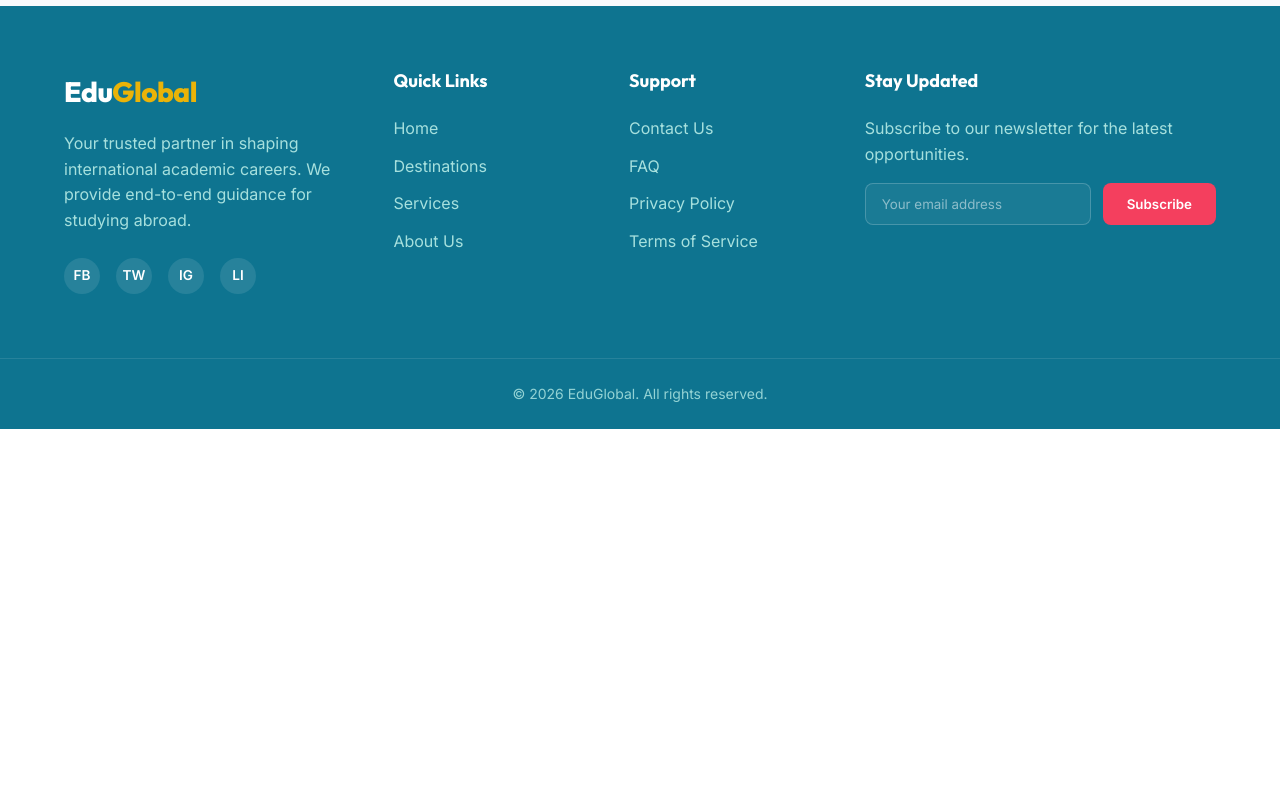
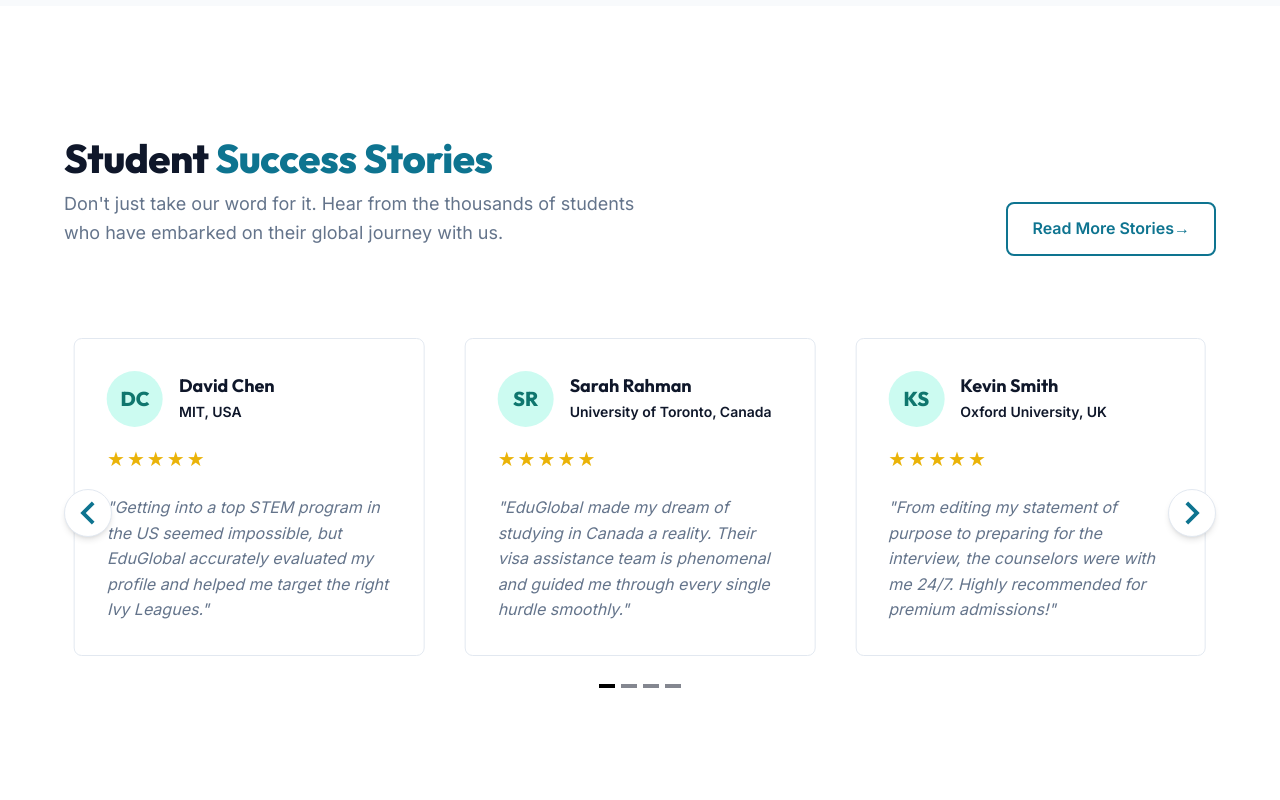
Before and after one commit to dev-nirob1/edu-global, a Vue app: page / in a window 1280 px wide. Shown: the part 2840-3640 px from the top of the page. Before the commit the page ends 3269 px from the top, so only its background shows below. Built offline with nearby package versions, Linux system fonts and the light colour scheme.

Commit message:
testimonial section

```diff
--- a/package.json
+++ b/package.json
@@ -11,7 +11,8 @@
   },
   "dependencies": {
     "vue": "^3.5.29",
-    "vue-router": "^5.0.3"
+    "vue-router": "^5.0.3",
+    "vue3-carousel": "^0.17.0"
   },
   "devDependencies": {
     "@vitejs/plugin-vue": "^6.0.4",
--- /dev/null
+++ b/src/components/Section/TestimonialsSection.vue
@@ -0,0 +1,152 @@
+<template>
+  <section class="testimonials-section">
+    <div class="container">
+      <SectionHeader
+        title="Student"
+        highlight="Success Stories"
+        subtitle="Don't just take our word for it. Hear from the thousands of students who have embarked on their global journey with us."
+        buttonText="Read More Stories"
+        buttonLink="/reviews"
+      />
+
+      <div class="carousel-wrapper">
+        <Carousel v-bind="carouselConfig">
+          <Slide v-for="testimonial in testimonials" :key="testimonial.id">
+            <div class="carousel__item">
+              <TestimonialCard
+                :name="testimonial.name"
+                :university="testimonial.university"
+                :review="testimonial.review"
+                :rating="testimonial.rating"
+                :initials="testimonial.initials"
+              />
+            </div>
+          </Slide>
+
+          <template #addons>
+            <Navigation />
+            <Pagination />
+          </template>
+        </Carousel>
+      </div>
+    </div>
+  </section>
+</template>
+
+<script setup>
+import { ref } from 'vue'
+import 'vue3-carousel/dist/carousel.css'
+import { Carousel, Slide, Pagination, Navigation } from 'vue3-carousel'
+import SectionHeader from '@/components/Widget/SectionHeader.vue'
+import TestimonialCard from '@/components/Widget/TestimonialCard.vue'
+
+const testimonials = ref([
+  {
+    id: 1,
+    name: 'Sarah Rahman',
+    initials: 'SR',
+    university: 'University of Toronto, Canada',
+    rating: 5,
+    review:
+      'EduGlobal made my dream of studying in Canada a reality. Their visa assistance team is phenomenal and guided me through every single hurdle smoothly.',
+  },
+  {
+    id: 2,
+    name: 'Kevin Smith',
+    initials: 'KS',
+    university: 'Oxford University, UK',
+    rating: 5,
+    review:
+      'From editing my statement of purpose to preparing for the interview, the counselors were with me 24/7. Highly recommended for premium admissions!',
+  },
+  {
+    id: 3,
+    name: 'Aisha Khan',
+    initials: 'AK',
+    university: 'University of Melbourne, AUS',
+    rating: 4,
+    review:
+      'The entire application process was completely stress-free. They laid out a clear timeline for me and I just had to follow their brilliant step-by-step guidance.',
+  },
+  {
+    id: 4,
+    name: 'David Chen',
+    initials: 'DC',
+    university: 'MIT, USA',
+    rating: 5,
+    review:
+      'Getting into a top STEM program in the US seemed impossible, but EduGlobal accurately evaluated my profile and helped me target the right Ivy Leagues.',
+  },
+])
+
+// Carousel settings
+const carouselConfig = {
+  itemsToShow: 1,
+  wrapAround: true,
+  gap: 20,
+  breakpoints: {
+    768: {
+      itemsToShow: 2,
+    },
+    1024: {
+      itemsToShow: 3,
+    },
+  },
+}
+</script>
+
+<style scoped>
+.testimonials-section {
+  padding: var(--spacing-2xl) 0;
+  background-color: var(--bg-surface); /* Kept white for contrast against DestinationsSection */
+}
+
+.carousel-wrapper {
+  margin-top: var(--spacing-xl);
+}
+
+.carousel__item {
+  height: 100%;
+  width: 100%;
+  padding: 10px; /* Prevents box-shadow clipping */
+  text-align: left;
+}
+
+/* Customizing vue3-carousel controls */
+:deep(.carousel__prev),
+:deep(.carousel__next) {
+  background-color: var(--bg-surface);
+  color: var(--color-primary);
+  border-radius: var(--border-radius-full);
+  border: 1px solid var(--border-color);
+  width: 48px;
+  height: 48px;
+  box-shadow: var(--shadow-md);
+  transition:
+    transform 0.2s ease,
+    border-color 0.2s ease,
+    color 0.2s ease;
+}
+
+:deep(.carousel__pagination-button::after) {
+  background-color: var(--border-color);
+  width: 8px;
+  height: 8px;
+  border-radius: 50%;
+  transition: all 0.3s ease;
+}
+
+:deep(.carousel__pagination-button--active::after) {
+  background-color: var(--color-primary);
+  transform: scale(1.5);
+}
+
+:deep(.carousel__track) {
+  margin-bottom: 2rem;
+  align-items: stretch; /* Make all cards same height */
+}
+
+:deep(.carousel__slide) {
+  align-items: stretch;
+}
+</style>
--- /dev/null
+++ b/src/components/Widget/TestimonialCard.vue
@@ -0,0 +1,131 @@
+<script setup>
+defineProps({
+  name: String,
+  university: String,
+  review: String,
+  rating: Number,
+  avatarUrl: String,
+  initials: String,
+})
+</script>
+
+<template>
+  <div class="testimonial-card">
+    <div class="card-header">
+      <div v-if="avatarUrl" class="avatar-img">
+        <img :src="avatarUrl" :alt="name" />
+      </div>
+      <div v-else class="avatar-initials">
+        {{ initials }}
+      </div>
+      <div class="user-info">
+        <h4 class="user-name">{{ name }}</h4>
+        <p class="user-univ">
+          <strong>{{ university }}</strong>
+        </p>
+      </div>
+    </div>
+    <div class="rating">
+      <span v-for="i in 5" :key="i" class="star" :class="{ filled: i <= rating }">★</span>
+    </div>
+    <p class="review-text">"{{ review }}"</p>
+  </div>
+</template>
+
+<style scoped>
+.testimonial-card {
+  background-color: var(--bg-surface);
+  border: 1px solid var(--border-color);
+  border-radius: var(--border-radius-md);
+  padding: 2rem;
+  text-align: left;
+  transition:
+    box-shadow 0.3s ease,
+    border-color 0.3s ease;
+  height: 100%;
+  display: flex;
+  flex-direction: column;
+}
+
+.testimonial-card:hover {
+  box-shadow: var(--shadow-md);
+  border-color: var(--color-primary-light);
+}
+
+.card-header {
+  display: flex;
+  align-items: center;
+  gap: 1rem;
+  margin-bottom: 1rem;
+}
+
+.avatar-img {
+  width: 56px;
+  height: 56px;
+  border-radius: var(--border-radius-full);
+  overflow: hidden;
+  flex-shrink: 0;
+}
+
+.avatar-img img {
+  width: 100%;
+  height: 100%;
+  object-fit: cover;
+}
+
+.avatar-initials {
+  width: 56px;
+  height: 56px;
+  border-radius: var(--border-radius-full);
+  background-color: var(--color-primary-light);
+  color: var(--color-primary-dark);
+  display: flex;
+  align-items: center;
+  justify-content: center;
+  font-family: var(--font-heading);
+  font-weight: 800;
+  font-size: 1.25rem;
+  flex-shrink: 0;
+}
+
+.user-info {
+  flex: 1;
+}
+
+.user-name {
+  font-size: 1.125rem;
+  font-weight: 700;
+  color: var(--text-main);
+  margin: 0 0 0.25rem 0;
+}
+
+.user-univ {
+  font-size: 0.875rem;
+  color: var(--text-muted);
+  margin: 0;
+}
+
+.user-univ strong {
+  color: var(--text-main);
+  font-weight: 600;
+}
+
+.rating {
+  margin-bottom: 1.25rem;
+  color: #e2e8f0;
+  font-size: 1.25rem;
+  letter-spacing: 2px;
+}
+
+.rating .star.filled {
+  color: var(--color-secondary); /* Gold/Yellow */
+}
+
+.review-text {
+  font-size: 1rem;
+  line-height: 1.6;
+  font-style: italic;
+  margin: 0;
+  flex-grow: 1;
+}
+</style>
--- a/src/zems/Front/Pages/HomePage.vue
+++ b/src/zems/Front/Pages/HomePage.vue
@@ -3,6 +3,7 @@ import HeroSection from '@/components/Section/HeroSection.vue'
 import StatsSection from '@/components/Section/StatsSection.vue'
 import HowItWorksSection from '@/components/Section/HowItWorksSection.vue'
 import DestinationsSection from '@/components/Section/DestinationsSection.vue'
+import TestimonialsSection from '@/components/Section/TestimonialsSection.vue'
 </script>
 
 <template>
@@ -11,6 +12,7 @@ import DestinationsSection from '@/components/Section/DestinationsSection.vue'
     <StatsSection />
     <HowItWorksSection />
     <DestinationsSection />
+    <TestimonialsSection />
     <!-- Additional Sections will go here -->
   </div>
 </template>
```
Also changed, not shown: 1 other file (tests, documents, lock files or other folders).
